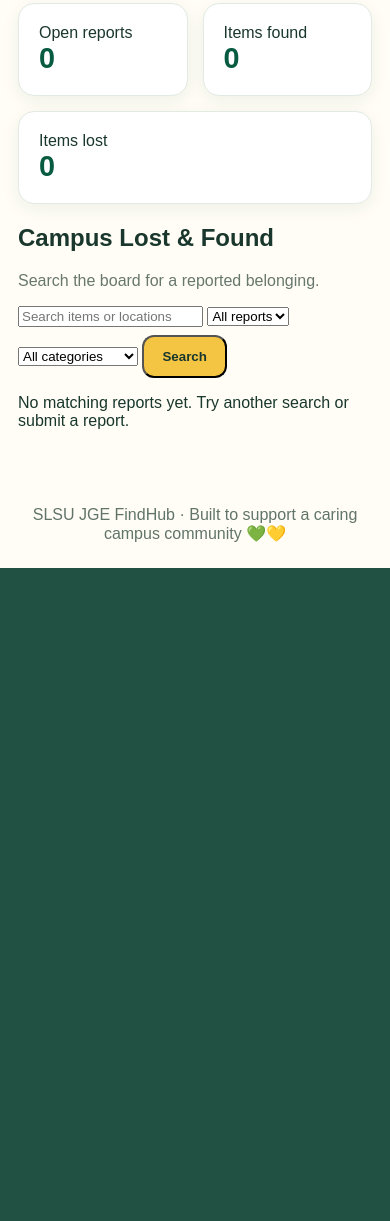
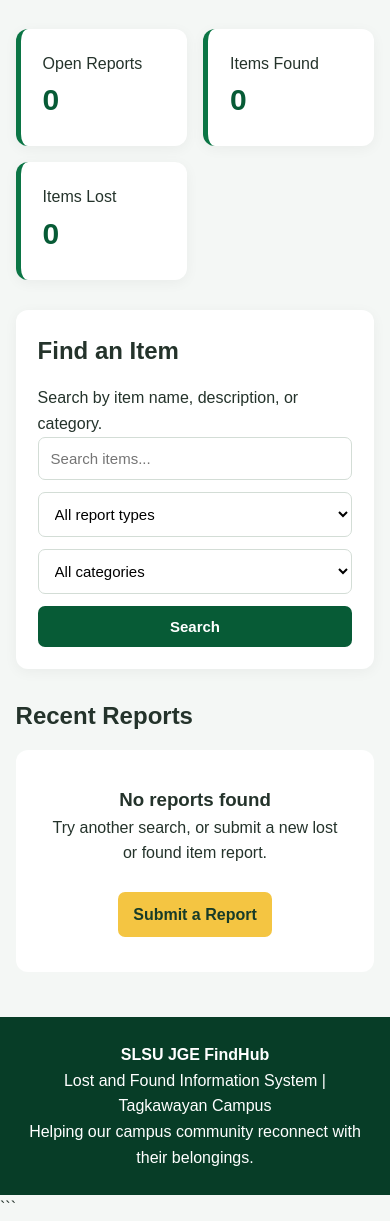
Before and after one commit to miahvillanueva28-spec/slsu-jge-findhub, a Flask app: page / in a window 390 px wide. Shown: the part 599-1820 px from the top of the page. Before the commit the page ends 1167 px from the top, so only its background shows below. Run offline with Flask 3, Linux system fonts and the light colour scheme; parts of the project's set-up code (start-up, migrations or seed data) failed here and were passed over.

Commit message:
home.html

````diff
--- a/templates/home.html
+++ b/templates/home.html
@@ -1,157 +1,384 @@
-
+```html
 <!DOCTYPE html>
 <html lang="en">
 <head>
     <meta charset="UTF-8">
-    <meta name="viewport" content="width=device-width, initial-scale=1">
-    <title>SLSU JGE FindHub</title>
+    <meta name="viewport" content="width=device-width, initial-scale=1.0">
+    <title>SLSU JGE FindHub | Lost and Found</title>
+
     <style>
-        :root {
-            --green: #075b40;
-            --gold: #f4c542;
-            --cream: #fffdf5;
+        * {
+            box-sizing: border-box;
+            margin: 0;
+            padding: 0;
         }
-        * { box-sizing: border-box; }
+
         body {
-            margin: 0;
             font-family: Arial, sans-serif;
-            color: #19372d;
-            background: var(--cream);
+            background: #f4f7f5;
+            color: #24332b;
+            line-height: 1.6;
         }
+
         header {
-            background: var(--green);
+            background: #075b36;
             color: white;
-            padding: 18px 7%;
+            padding: 16px 6%;
             display: flex;
             align-items: center;
-            gap: 16px;
+            gap: 15px;
+            flex-wrap: wrap;
         }
-        header img { width: 65px; height: 65px; object-fit: contain; }
-        header h1 { margin: 0 0 5px; font-size: 1.5rem; }
-        header p { margin: 0; }
+
+        header img {
+            width: 65px;
+            height: 65px;
+            object-fit: contain;
+            background: white;
+            border-radius: 50%;
+            padding: 4px;
+        }
+
+        header h1 {
+            font-size: 23px;
+        }
+
+        header p {
+            font-size: 13px;
+            opacity: 0.9;
+        }
+
+        nav {
+            margin-left: auto;
+            display: flex;
+            gap: 10px;
+            flex-wrap: wrap;
+        }
+
+        nav a, .button {
+            text-decoration: none;
+            background: #f4c542;
+            color: #173b28;
+            padding: 10px 15px;
+            border-radius: 7px;
+            font-weight: bold;
+            display: inline-block;
+        }
+
         .hero {
-            padding: 70px 8%;
+            min-height: 300px;
+            padding: 55px 7%;
             color: white;
             background:
-                linear-gradient(#003d2bc9, #003d2bc9),
+                linear-gradient(90deg, rgba(0,45,25,.92), rgba(0,45,25,.52)),
                 url("https://www.slsu.edu.ph/wp-content/uploads/2023/05/Campuses/SLSU%20JGE%20Tagkawayan/JGE%20bldg.jpg")
                 center/cover;
+            display: flex;
+            align-items: center;
         }
-        .hero h2 { font-size: clamp(2rem, 5vw, 3.4rem); margin: 0 0 12px; }
-        .hero p { max-width: 650px; line-height: 1.7; }
-        .button {
+
+        .hero-content {
+            max-width: 650px;
+        }
+
+        .hero h2 {
+            font-size: clamp(30px, 5vw, 46px);
+            line-height: 1.15;
+            margin-bottom: 15px;
+        }
+
+        .hero p {
+            margin-bottom: 25px;
+            font-size: 17px;
+        }
+
+        main {
+            width: 90%;
+            max-width: 1200px;
+            margin: 30px auto;
+        }
+
+        .stats {
+            display: grid;
+            grid-template-columns: repeat(auto-fit, minmax(160px, 1fr));
+            gap: 16px;
+            margin-bottom: 30px;
+        }
+
+        .stat {
+            background: white;
+            padding: 22px;
+            border-radius: 12px;
+            box-shadow: 0 3px 14px #0000000c;
+            border-left: 5px solid #0b7545;
+        }
+
+        .stat h3 {
+            font-size: 30px;
+            color: #075b36;
+        }
+
+        .search-box, .report-card {
+            background: white;
+            border-radius: 12px;
+            padding: 22px;
+            box-shadow: 0 3px 14px #0000000c;
+        }
+
+        .search-box {
+            margin-bottom: 28px;
+        }
+
+        .search-box h2, .section-title {
+            margin-bottom: 15px;
+        }
+
+        .filters {
+            display: grid;
+            grid-template-columns: repeat(auto-fit, minmax(170px, 1fr));
+            gap: 12px;
+        }
+
+        input, select {
+            width: 100%;
+            padding: 12px;
+            border: 1px solid #d3ddd6;
+            border-radius: 7px;
+            font-size: 15px;
+            background: white;
+        }
+
+        button {
+            cursor: pointer;
+            border: none;
+            font-size: 15px;
+        }
+
+        .green-button {
+            background: #075b36;
+            color: white;
+            padding: 12px 18px;
+            border-radius: 7px;
+            font-weight: bold;
+        }
+
+        .report-grid {
+            display: grid;
+            grid-template-columns: repeat(auto-fit, minmax(250px, 1fr));
+            gap: 18px;
+        }
+
+        .report-card {
+            transition: transform .2s, box-shadow .2s;
+        }
+
+        .report-card:hover {
+            transform: translateY(-4px);
+            box-shadow: 0 8px 22px #00000012;
+        }
+
+        .report-card h3 {
+            color: #075b36;
+            margin: 10px 0;
+        }
+
+        .tag {
             display: inline-block;
-            background: var(--gold);
-            color: #19372d;
-            text-decoration: none;
+            background: #e4f4e9;
+            color: #075b36;
+            padding: 4px 10px;
+            border-radius: 20px;
+            font-size: 12px;
             font-weight: bold;
-            padding: 12px 18px;
+            margin: 3px 4px 3px 0;
+        }
+
+        .empty {
+            background: white;
+            padding: 35px;
+            text-align: center;
             border-radius: 12px;
-            margin: 8px 8px 0 0;
+            grid-column: 1 / -1;
         }
-        main { max-width: 1100px; margin: 35px auto; padding: 0 18px; }
-        .stats { display: flex; gap: 15px; flex-wrap: wrap; }
-        .stat, .report {
-            background: white;
-            padding: 20px;
-            border-radius: 16px;
-            border: 1px solid #e1eae3;
-            box-shadow: 0 5px 18px #173c2910;
+
+        footer {
+            text-align: center;
+            padding: 25px;
+            margin-top: 45px;
+            background: #073d27;
+            color: white;
         }
-        .stat { flex: 1; min-width: 150px; }
-        .stat strong { display: block; color: var(--green); font-size: 1.8rem; }
-        .reports { display: grid; grid-template-columns: repeat(auto-fit, minmax(250px, 1fr)); gap: 16px; }
-        .report h3 { color: var(--green); }
-        .report p { line-height: 1.5; overflow-wrap: anywhere; }
-        footer { text-align: center; padding: 25px; color: #61746a; }
-        .muted { color: #68786e; }
+
+        @media (max-width: 650px) {
+            header {
+                justify-content: center;
+                text-align: center;
+            }
+
+            nav {
+                margin: 5px auto 0;
+                justify-content: center;
+            }
+
+            .hero {
+                padding: 40px 6%;
+            }
+
+            main {
+                width: 92%;
+            }
+        }
     </style>
 </head>
+
 <body>
+
 <header>
-    <img src="{{ campus_logo }}" alt="SLSU JGE logo">
+    <img
+        src="https://www.slsu.edu.ph/wp-content/uploads/2023/05/Campuses/Campus-Logo/SLSU-JGE-Logo.png"
+        alt="SLSU JGE Logo"
+    >
+
     <div>
         <h1>SLSU JGE FindHub</h1>
         <p>Southern Luzon State University — Tagkawayan Campus</p>
+        <p>Lost and Found Information System</p>
     </div>
+
+    <nav>
+        <a href="{{ url_for('home') }}">Home</a>
+        <a href="{{ url_for('new_report') }}">Report an Item</a>
+    </nav>
 </header>
 
 <section class="hero">
-    <h2>Lost something? Let's find it! 🌱</h2>
+    <div class="hero-content">
+        <h2>Lost something? Let's help you find it.</h2>
         <p>
-        A friendly campus lost-and-found board. Browse reported items,
-        report something missing, or help return a found belonging
-        to its rightful owner.
+            A campus community platform where students and personnel
+            can report lost belongings and share found items.
         </p>
-    <a class="button" href="{{ url_for('new_report') }}">＋ Submit a Report</a>
-    <a class="button" href="#reports">Browse Items</a>
+        <a class="button" href="{{ url_for('new_report') }}">
+            + Report Lost or Found Item
+        </a>
+    </div>
 </section>
 
 <main>
-    <div class="stats">
+    <section class="stats">
         <div class="stat">
-            <span>Open reports</span>
-            <strong>{{ total_open }}</strong>
-        </div>
-        <div class="stat">
-            <span>Items found</span>
-            <strong>{{ total_found }}</strong>
-        </div>
-        <div class="stat">
-            <span>Items lost</span>
-            <strong>{{ total_lost }}</strong>
-        </div>
+            <p>Open Reports</p>
+            <h3>{{ total_open }}</h3>
         </div>
 
-    <section id="reports">
-        <h2>Campus Lost & Found</h2>
-        <p class="muted">Search the board for a reported belonging.</p>
+        <div class="stat">
+            <p>Items Found</p>
+            <h3>{{ total_found }}</h3>
+        </div>
 
-        <form method="get" action="{{ url_for('home') }}">
-            <input name="q" value="{{ q }}" placeholder="Search items or locations">
-            <select name="type">
-                <option value="">All reports</option>
-                <option value="Lost" {% if kind == 'Lost' %}selected{% endif %}>Lost</option>
-                <option value="Found" {% if kind == 'Found' %}selected{% endif %}>Found</option>
+        <div class="stat">
+            <p>Items Lost</p>
+            <h3>{{ total_lost }}</h3>
+        </div>
+    </section>
+
+    <section class="search-box">
+        <h2>Find an Item</h2>
+        <p>Search by item name, description, or category.</p>
+
+        <form method="GET" action="{{ url_for('home') }}">
+            <div class="filters">
+                <input
+                    type="search"
+                    name="q"
+                    placeholder="Search items..."
+                    value="{{ q }}"
+                >
+
+                <select name="kind">
+                    <option value="">All report types</option>
+                    <option value="lost" {% if kind == 'lost' %}selected{% endif %}>
+                        Lost Item
+                    </option>
+                    <option value="found" {% if kind == 'found' %}selected{% endif %}>
+                        Found Item
+                    </option>
                 </select>
+
                 <select name="category">
                     <option value="">All categories</option>
                     {% for item_category in categories %}
-                <option value="{{ item_category }}" {% if category == item_category %}selected{% endif %}>
+                    <option
+                        value="{{ item_category }}"
+                        {% if category == item_category %}selected{% endif %}
+                    >
                         {{ item_category }}
                     </option>
                     {% endfor %}
                 </select>
-            <button class="button" type="submit">Search</button>
+
+                <button class="green-button" type="submit">Search</button>
+            </div>
         </form>
+    </section>
 
-        <div class="reports">
+    <h2 class="section-title">Recent Reports</h2>
+
+    <section class="report-grid">
         {% for report in reports %}
-            <article class="report">
-                {% if report.photo %}
-                <img
-                    src="{{ url_for('uploaded_photo', filename=report.photo) }}"
-                    alt="Photo of {{ report.item_name }}"
-                    style="width:100%;max-height:220px;object-fit:cover;border-radius:10px"
+        <article class="report-card">
+            <span class="tag">{{ report.kind|title }}</span>
+            <span class="tag">{{ report.status|title }}</span>
+
+            <h3>{{ report.title }}</h3>
+
+            <p><strong>Category:</strong> {{ report.category }}</p>
+
+            <p>
+                <strong>Location:</strong>
+                {{ report.location or 'Not specified' }}
+            </p>
+
+            <p>
+                {{ (report.description or 'No description provided')[:150] }}
+                {% if report.description and report.description|length > 150 %}...{% endif %}
+            </p>
+
+            <p>
+                <small>
+                    Reported:
+                    {{ report.created_at.strftime('%b %d, %Y') if report.created_at else 'Date unavailable' }}
+                </small>
+            </p>
+
+            <p style="margin-top: 15px;">
+                <a
+                    class="button"
+                    href="{{ url_for('report_detail', report_id=report.id) }}"
                 >
-                {% endif %}
-                <p><strong>{{ report.report_type }}</strong> · {{ report.category }}</p>
-                <h3>{{ report.item_name }}</h3>
-                <p>{{ report.description|truncate(180) }}</p>
-                <p>📍 {{ report.location }}</p>
-                <p>📅 {{ report.incident_date }}</p>
-                <p>Status: <strong>{{ report.status }}</strong></p>
-                <a class="button" href="{{ url_for('report_detail', report_id=report.id) }}">View Details</a>
+                    View Details
+                </a>
+            </p>
         </article>
         {% else %}
-            <p>No matching reports yet. Try another search or submit a report.</p>
+        <div class="empty">
+            <h3>No reports found</h3>
+            <p>Try another search, or submit a new lost or found item report.</p>
+            <br>
+            <a class="button" href="{{ url_for('new_report') }}">
+                Submit a Report
+            </a>
+        </div>
         {% endfor %}
-        </div>
     </section>
 </main>
 
 <footer>
-    SLSU JGE FindHub · Built to support a caring campus community 💚💛
+    <p><strong>SLSU JGE FindHub</strong></p>
+    <p>Lost and Found Information System | Tagkawayan Campus</p>
+    <p>Helping our campus community reconnect with their belongings.</p>
 </footer>
+
 </body>
 </html>
+```
````
Lines whose indentation alone changed are shown as unchanged.
